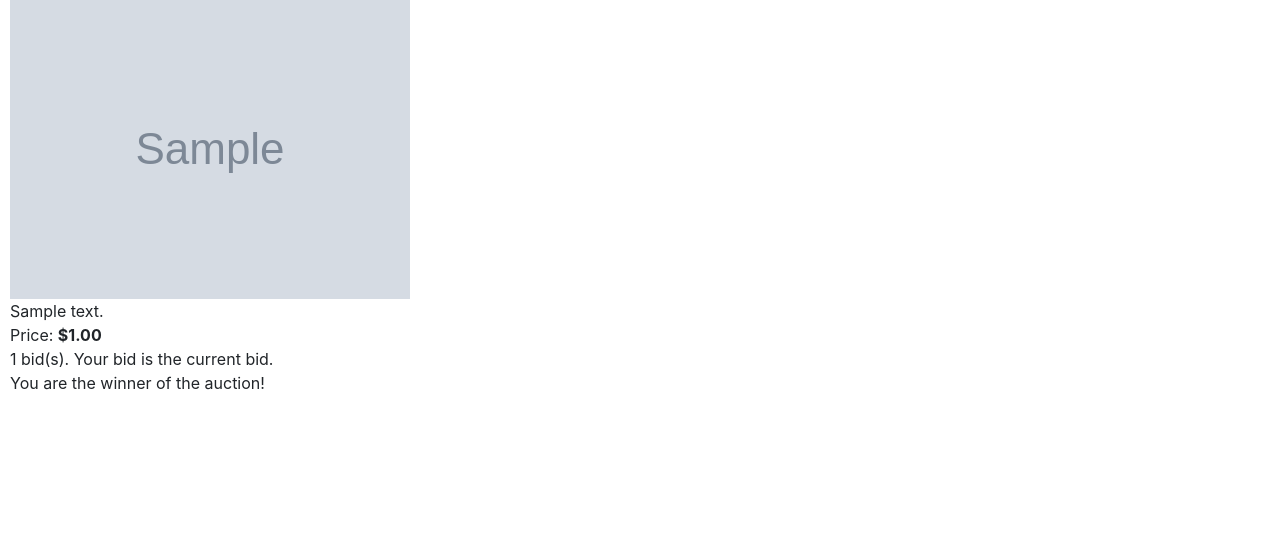
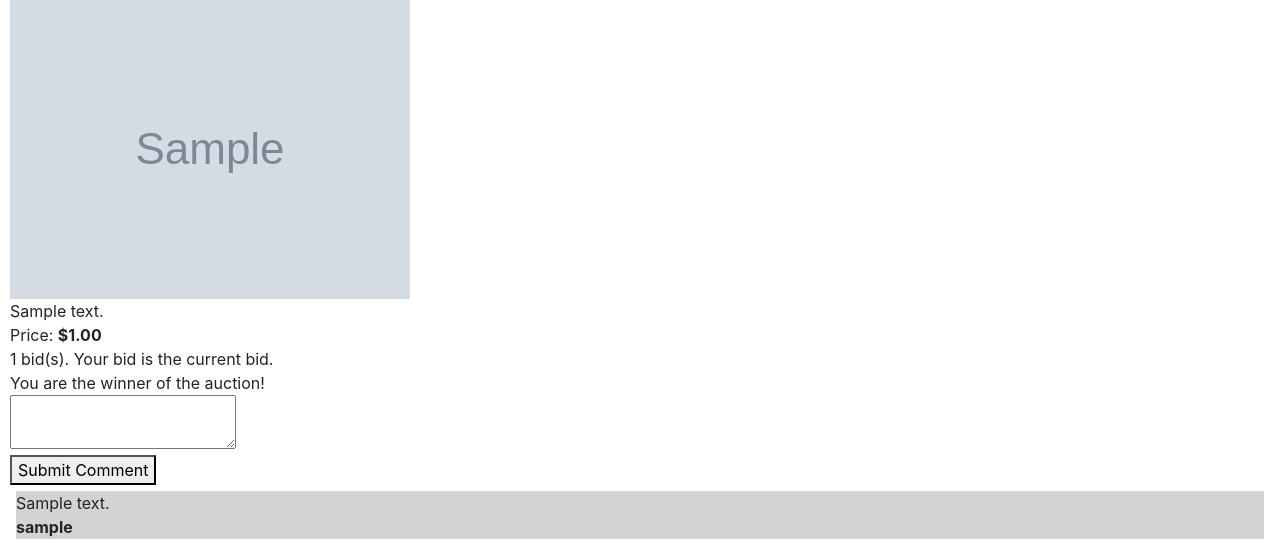
Before and after one commit to martindahlgren/CS50x-2022, a Django app: page /listing/1 in a window 1280 px wide. Shown: the part 240-800 px from the top of the page. Run offline with Django 3.2, Linux system fonts and the light colour scheme; a user stored in the database is signed in; tables that the repository leaves empty hold one stand-in row (values such as "Sample post"); grey boxes marked "Sample" are stand-in pictures; some libraries are stand-ins or nearby versions.

Commit message:
Support comments

```diff
--- a/auctions/admin.py
+++ b/auctions/admin.py
@@ -6,3 +6,4 @@ admin.site.register(models.User)
 admin.site.register(models.Category)
 admin.site.register(models.Bid)
 admin.site.register(models.Listing)
+admin.site.register(models.Comment)
--- a/auctions/models.py
+++ b/auctions/models.py
@@ -40,3 +40,9 @@ class Bid(models.Model):
 
     class Meta:
         unique_together = ('listing', 'bid')
+
+class Comment(models.Model):
+    id = models.BigAutoField(primary_key=True)
+    listing = models.ForeignKey(Listing, on_delete=models.CASCADE, related_name="comments")
+    owner = models.ForeignKey(User, on_delete=models.SET(get_sentinel_user))
+    content = models.CharField(max_length=1000, blank=False)
--- a/auctions/static/auctions/styles.css
+++ b/auctions/static/auctions/styles.css
@@ -30,3 +30,12 @@ height: 100%; width: 100%; display:block;
     background-color: darkgray;
     box-shadow: none;
 }
+
+.comment_container {
+    background-color: lightgray;
+    margin: 6px;
+}
+
+.comment_author {
+    font-weight: bold;
+}
--- a/auctions/templates/auctions/single_listing.html
+++ b/auctions/templates/auctions/single_listing.html
@@ -8,12 +8,12 @@
     {% csrf_token %}
     <button id="{% if watched %}watching-btn-active{% else %}watching-btn-inactive{% endif %}" type="submit">Watchlist{% if watched %}&#9745;&#65039;{% endif %}</button>
 </form>
-{% endif %}<!-- user.is_authenticated -->
+{% endif %}{# user.is_authenticated #}
 {% if listing.image_url %}
 <div>
     <img src="{{listing.image_url}}">
 </div>
-{% endif %}<!-- listing.image_url -->
+{% endif %}{# listing.image_url #}
 
 <div>
     <div>{{ listing.description }}</div>
@@ -25,7 +25,7 @@
 
 {% if show_bid_error %}
 <p>Your bid wasn't accepted</p>
-{% endif %}<!-- show_bid_error -->
+{% endif %}{# show_bid_error #}
 {% if not has_ended %}
 <form action="{% url 'post_bid' listing.id %}" method="POST">
     {% csrf_token %}
@@ -38,12 +38,29 @@
     {% csrf_token %}
     <button id="end_auction" type="submit">End Auction</button>
 </form>
-{% endif %}<!-- request.user == listing.owner -->
-{% else %}<!-- not has_ended -->
+{% endif %}{# request.user == listing.owner #}
+{% else %}{# not has_ended #}
 {% if user_is_highest %}
 <div id="winner_message">You are the winner of the auction!</div>
-{% endif %}<!-- user_is_highest -->
-{% endif %}<!-- not has_ended -->
-{% endif %}<!-- user.is_authenticated -->
+{% endif %}{# user_is_highest #}
+{% endif %}{# not has_ended #}
+{% endif %}{# user.is_authenticated #}
 
+{# Comments #}
+
+<div id="comments">
+    {% if user.is_authenticated %}
+    <form action="{% url 'add_comment' listing.id %}" method="POST">
+        {% csrf_token %}
+        <textarea name="comment" required></textarea><br>
+        <button type="submit">Submit Comment</button>
+    </form>
+    {% endif %}{# user.is_authenticated #}
+    {% for comment in comments %}
+        <div class="comment_container">
+            <div class="comment">{{comment.content}}</div>
+            <div class="comment_author">{{comment.owner}}</div>
+        </div>
+    {% endfor %}{# for comment in comments #}
+</div>
 {% endblock %}
--- a/auctions/urls.py
+++ b/auctions/urls.py
@@ -12,4 +12,5 @@ urlpatterns = [
     path("post-bid/<int:listing_key>", views.post_bid, name="post_bid"),
     path("watch-toggle/<int:listing_key>", views.watch_toggle, name="watch_toggle"),
     path("close-bid/<int:listing_key>", views.close_bid, name="close_bid"),
+    path("add-comment/<int:listing_key>", views.add_comment, name="add_comment"),
 ]
--- a/auctions/views.py
+++ b/auctions/views.py
@@ -11,7 +11,7 @@ from django.http import Http404, HttpResponseBadRequest
 from django.db.models import Max
 import decimal
 
-from .models import User, Listing, Bid
+from .models import User, Listing, Bid, Comment
 
 
 class NewListingForm(forms.ModelForm):
@@ -153,6 +153,17 @@ def close_bid(request, listing_key):
         listing.save()
     return redirect("listing", listing_key=listing_key)
 
+@login_required
+def add_comment(request, listing_key):
+    try:
+        listing = Listing.objects.get(id=listing_key)
+    except ObjectDoesNotExist:
+        raise Http404(f"Listing with id {listing_key} does not exist")
+    comment = Comment(listing=listing, owner=request.user, content=request.POST["comment"])
+    comment.save()
+    listing.comments.add(comment)
+    return redirect("listing", listing_key=listing_key)
+
 
 @login_required
 def watch_toggle(request, listing_key):
@@ -196,4 +207,5 @@ def listing(request, listing_key):
                       "bid_form": PlaceBidForm(starting_value=listing.start_bid, highest_bid=highest_bid),
                       "show_bid_error": "bid-error" in request.GET,
                       "has_ended": listing.has_ended,
+                      "comments": listing.comments.all()
                   })
```
Also changed, not shown: auctions/migrations/0005_alter_listing_start_bid.py (added), auctions/migrations/0006_comment.py (added), auctions/migrations/0007_comment_listing.py (added), auctions/migrations/0008_alter_comment_listing.py (added).
